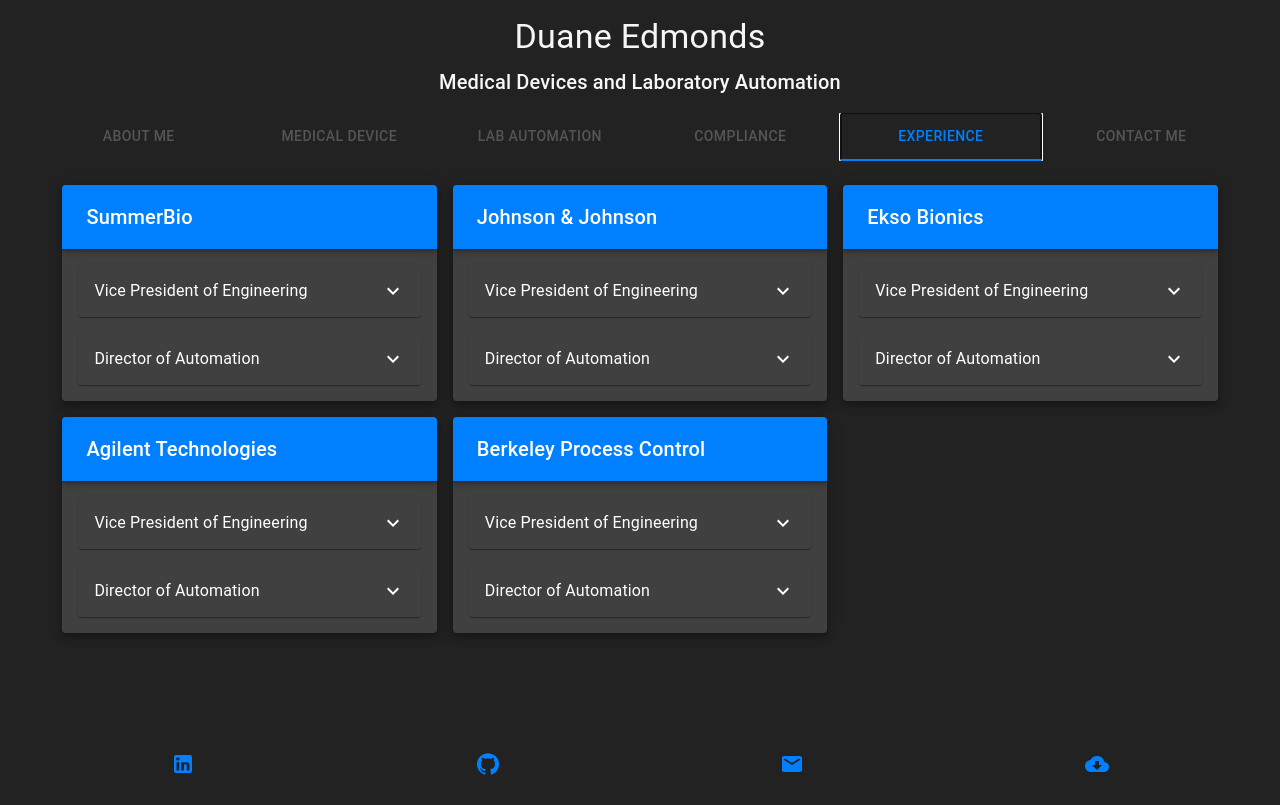
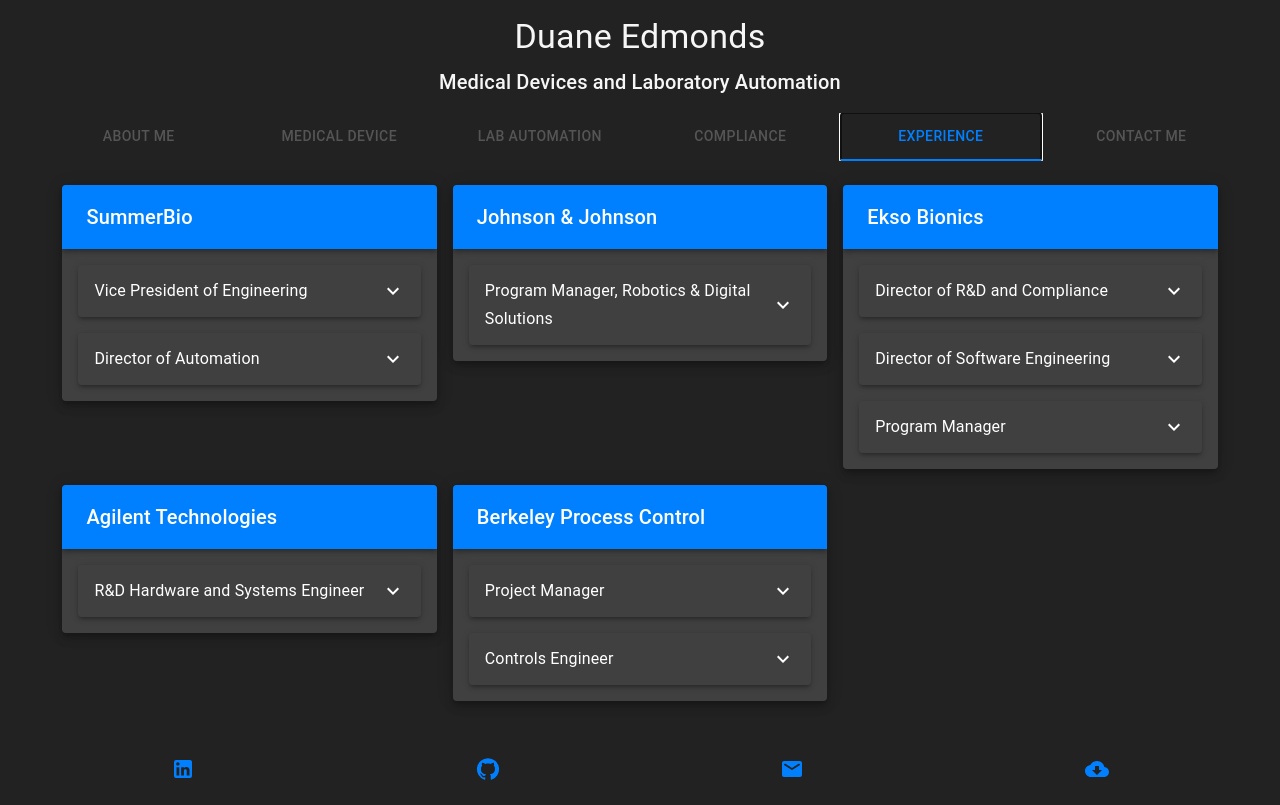
Before and after one commit to usefulmove/ded, a React (Vite) app: page / in a window 1280 px wide. Both pictures are taken after a click on the tab "EXPERIENCE". Built offline with nearby package versions, Linux system fonts and the light colour scheme.

Commit message:
(automated gcp push)

```diff
--- a/src/components/CompanyCard.jsx
+++ b/src/components/CompanyCard.jsx
@@ -11,9 +11,9 @@
   Toolbar,
   Typography,
 } from "@mui/material";
-import { BusinessCenter, ExpandMore } from "@mui/icons-material";
+import { ExpandMore } from "@mui/icons-material";
 
-function CompanyCard({ company }) {
+function CompanyCard({ experience }) {
   return (
     <Card elevation={6}>
       <center>
@@ -26,48 +26,30 @@
                 sx={{ flexGrow: 1 }}
                 align="left"
               >
-                {company}
+                {experience.company}
               </Typography>
             </Toolbar>
           </AppBar>
         </Box>
         <List>
-          <ListItem>
-            <Accordion sx={{ flexGrow: 1 }}>
+          {experience.roles.map((role, index) => (
+            <ListItem key={index}>
+              <Accordion sx={{ flexGrow: 1 }} elevation={3}>
                 <AccordionSummary expandIcon={<ExpandMore color="secondary" />}>
                   <Typography variant="subtitle1" color="secondary">
-                  Vice President of Engineering
+                    {role.title}
                   </Typography>
                 </AccordionSummary>
                 <AccordionDetails>
-                <Typography color="grey">
-                  Lorem ipsum dolor sit amet, consectetur adipiscing elit.
-                  Suspendisse malesuada lacus ex, sit amet blandit leo lobortis
-                  eget.
-                </Typography>
+                  <Typography color="grey">{role.summary}</Typography>
                   <br />
                   <Typography color="grey" variant="body2">
-                  Sep 2021 - Aug 2022
+                    {role.span}
                   </Typography>
                 </AccordionDetails>
               </Accordion>
             </ListItem>
-          <ListItem>
-            <Accordion sx={{ flexGrow: 1 }}>
-              <AccordionSummary expandIcon={<ExpandMore color="secondary" />}>
-                <Typography variant="subtitle1" color="secondary">
-                  Director of Automation
-                </Typography>
-              </AccordionSummary>
-              <AccordionDetails>
-                <Typography color="grey">
-                  Lorem ipsum dolor sit amet, consectetur adipiscing elit.
-                  Suspendisse malesuada lacus ex, sit amet blandit leo lobortis
-                  eget.
-                </Typography>
-              </AccordionDetails>
-            </Accordion>
-          </ListItem>
+          ))}
         </List>
       </center>
     </Card>
--- a/src/components/Experience.jsx
+++ b/src/components/Experience.jsx
@@ -1,24 +1,108 @@
 import React from "react";
 import { Grid } from "@mui/material";
 import CompanyCard from "./CompanyCard";
+
+const summerbio = {
+  company: "SummerBio",
+  roles: [
+    {
+      title: "Vice President of Engineering",
+      summary:
+        "Managed automation engineering, cloud computing and laboratory information managemen systems (LIMS) engineering teams, as well as program management. Committed to making a difference in fast-turnaround, high-availability and high-throughput SARS-CoV-2 (COVID-19) qRT-PCR (quantitative reverse transcription PCR) clinical diagnostics",
+      span: "Jan 2022 - Aug 2022",
+    },
+    {
+      title: "Director of Automation",
+      summary:
+        "Managed the development, implementation, verification and assay validation of a variable-ratio, high-throughput automate sample pooling system",
+      span: "Aug 2021 - Jan 2022",
+    },
+  ],
+};
+
+const jandj = {
+  company: "Johnson & Johnson",
+  roles: [
+    {
+      title: "Program Manager, Robotics & Digital Solutions",
+      summary:
+        "Managed multiple cross-functional teams in the design and development of the Ottava surgical robotic system (robot-assisted surgery) focused on risk management, requirements definition, procedure development and workspace analysis (gastric bypass, vertral hernia, hysterectomy, partial nephrectomy)",
+      span: "Sep 2020 - Jul 2021",
+    },
+  ],
+};
+
+const ekso = {
+  company: "Ekso Bionics",
+  roles: [
+    {
+      title: "Director of R&D and Compliance",
+      summary:
+        "Lorem ipsum dolor sit amet, consectetur adipiscing elit. Suspendisse malesuada lacus ex, sit amet blandit leo lobortis eget.",
+      span: "Mar 2015 - Sep 2019",
+    },
+    {
+      title: "Director of Software Engineering",
+      summary:
+        "Lorem ipsum dolor sit amet, consectetur adipiscing elit. Suspendisse malesuada lacus ex, sit amet blandit leo lobortis eget.",
+      span: "Sep 2021 - Aug 2022",
+    },
+    {
+      title: "Program Manager",
+      summary:
+        "Lorem ipsum dolor sit amet, consectetur adipiscing elit. Suspendisse malesuada lacus ex, sit amet blandit leo lobortis eget.",
+      span: "Sep 2021 - Aug 2022",
+    },
+  ],
+};
+
+const agilent = {
+  company: "Agilent Technologies",
+  roles: [
+    {
+      title: "R&D Hardware and Systems Engineer",
+      summary:
+        "Lorem ipsum dolor sit amet, consectetur adipiscing elit. Suspendisse malesuada lacus ex, sit amet blandit leo lobortis eget.",
+      span: "Sep 2021 - Aug 2022",
+    },
+  ],
+};
+
+const bpc = {
+  company: "Berkeley Process Control",
+  roles: [
+    {
+      title: "Project Manager",
+      summary:
+        "Lorem ipsum dolor sit amet, consectetur adipiscing elit. Suspendisse malesuada lacus ex, sit amet blandit leo lobortis eget.",
+      span: "Sep 2021 - Aug 2022",
+    },
+    {
+      title: "Controls Engineer",
+      summary:
+        "Lorem ipsum dolor sit amet, consectetur adipiscing elit. Suspendisse malesuada lacus ex, sit amet blandit leo lobortis eget.",
+      span: "Sep 2021 - Aug 2022",
+    },
+  ],
+};
 
 function Experience() {
   return (
     <Grid container spacing={2}>
       <Grid item xs={12} md={6} lg={4} xl={3}>
-        <CompanyCard company={"SummerBio"} />
+        <CompanyCard experience={summerbio} />
       </Grid>
       <Grid item xs={12} md={6} lg={4} xl={3}>
-        <CompanyCard company={"Johnson & Johnson"} />
+        <CompanyCard experience={jandj} />
       </Grid>
       <Grid item xs={12} md={6} lg={4} xl={3}>
-        <CompanyCard company={"Ekso Bionics"} />
+        <CompanyCard experience={ekso} />
       </Grid>
       <Grid item xs={12} md={6} lg={4} xl={3}>
-        <CompanyCard company={"Agilent Technologies"} />
+        <CompanyCard experience={agilent} />
       </Grid>
       <Grid item xs={12} md={6} lg={4} xl={3}>
-        <CompanyCard company={"Berkeley Process Control"} />
+        <CompanyCard experience={bpc} />
       </Grid>
     </Grid>
   );
```
Lines whose indentation alone changed are shown as unchanged.
